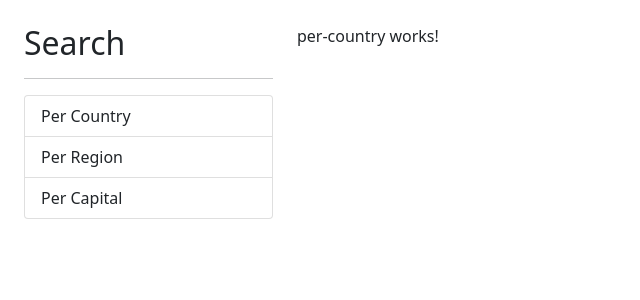
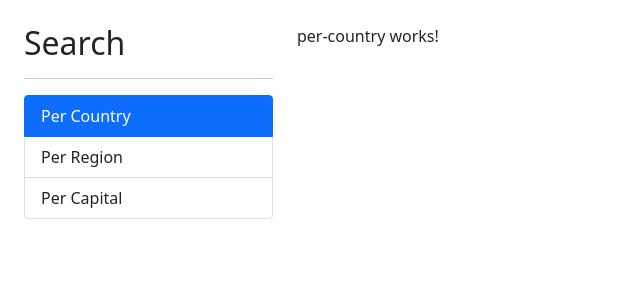
Before and after one commit to tonatiuh19/teaching-angular, an Angular app in the folder countriesApp/: page / in a window 1280 px wide. Shown: the top 300 px of the page, without its empty margins (0-640 px from the left). Built offline with nearby package versions, Linux system fonts and the light colour scheme.

Commit message:
using RouterLink

```diff
--- a/countriesApp/src/app/app.component.html
+++ b/countriesApp/src/app/app.component.html
@@ -3,9 +3,9 @@
     <h2>Search</h2>
     <hr>
     <ul class="list-group">
-      <li class="list-group-item">Per Country</li>
-      <li class="list-group-item">Per Region</li>
-      <li class="list-group-item">Per Capital</li>
+      <li class="list-group-item" routerLink="" routerLinkActive="active" [routerLinkActiveOptions]="{exact:true}">Per Country</li>
+      <li class="list-group-item" routerLink="region" routerLinkActive="active">Per Region</li>
+      <li class="list-group-item" routerLink="capital" routerLinkActive="active">Per Capital</li>
     </ul>
   </div>
   <div class="col">
```
